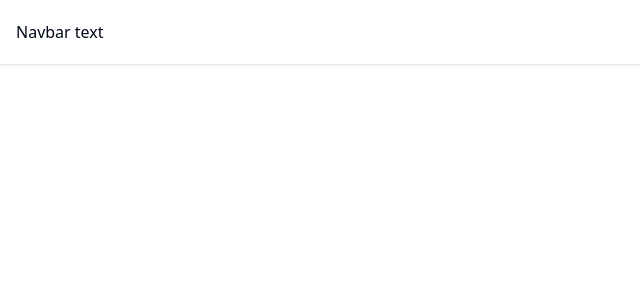
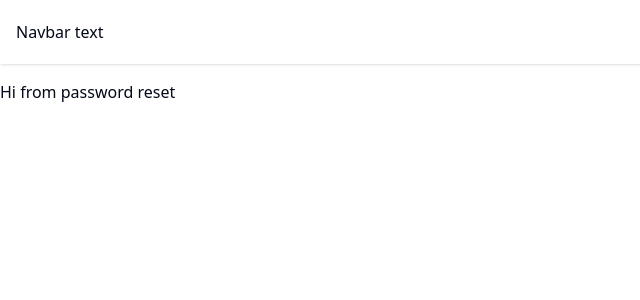
Before and after one commit to JakubLipnicki/emplocity-audio-upload-thing, a Nuxt app in the folder frontend/: page /reset-password in a window 1280 px wide. Before the commit this address had no page. Shown: the top 300 px of the page, without its empty margins (0-640 px from the left). Built offline with nearby package versions, Linux system fonts and the light colour scheme.

Commit message:
reset ahref redirect, spacing tweaks

```diff
--- a/frontend/pages/login.vue
+++ b/frontend/pages/login.vue
@@ -92,7 +92,9 @@ const onSubmit = async (values) => {
               </FormItem>
             </FormField>
 
-            <a href="#" class="text-sm text-red-900">Forgot password?</a>
+            <div class="mt-4">
+              <a href="/reset-password" class="text-sm ">Nie pamiętam hasła</a>
+            </div>
 
             <Button type="submit" class="w-full font-normal">Zaloguj</Button>
           </div>
--- /dev/null
+++ b/frontend/pages/reset-password.vue
@@ -0,0 +1,3 @@
+<template>
+  <h1>Hi from password reset</h1>
+</template>
```
